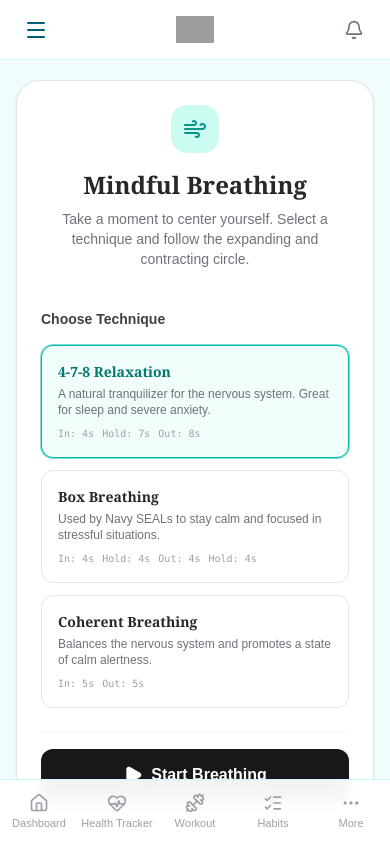
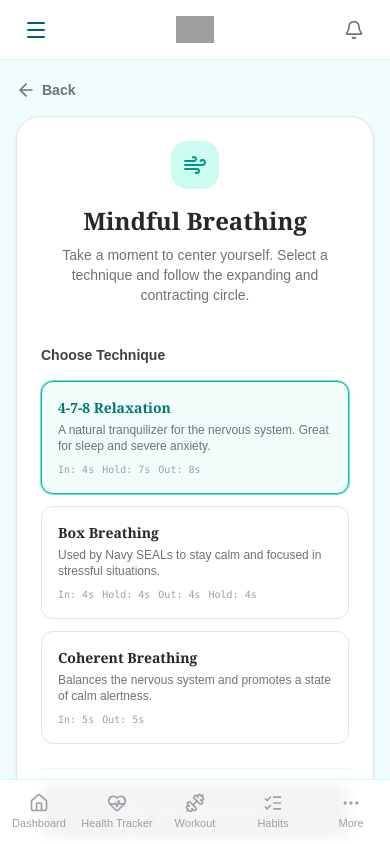
Before and after one commit to Abhisharma08/sugaroots-tools, a Next.js app: page /dashboard/stress-relief in a window 390 px wide. Built offline with nearby package versions, Linux system fonts and the light colour scheme; no server answers; grey boxes are pictures that could not be loaded.

Commit message:
feat: add mobile navigation buttons and improve touch interaction and scrolling behavior across dashboard pages

```diff
--- a/app/dashboard/habits/page.tsx
+++ b/app/dashboard/habits/page.tsx
@@ -1,10 +1,12 @@
 'use client';
 
 import HabitTracker from '@/components/HabitTracker';
+import MobileBackButton from '@/components/MobileBackButton';
 
 export default function HabitsPage() {
     return (
         <div>
+            <MobileBackButton fallbackHref="/dashboard" />
             <div className="pt-2 pb-12">
                 <HabitTracker />
             </div>
--- a/app/dashboard/layout.tsx
+++ b/app/dashboard/layout.tsx
@@ -24,7 +24,7 @@ export default function DashboardLayout({
                         <div className="flex flex-col flex-1 w-0 overflow-hidden">
                             <Header onMenuClick={() => setSidebarOpen(true)} />
 
-                            <main className="flex-1 relative overflow-y-auto focus:outline-none">
+                            <main className="flex-1 relative overflow-y-auto overscroll-contain focus:outline-none">
                                 <div className="py-5 sm:py-7 px-4 sm:px-6 lg:px-8 max-w-7xl mx-auto pb-24 lg:pb-7">
                                     <ErrorBoundary>
                                         {children}
--- a/app/dashboard/stress-relief/page.tsx
+++ b/app/dashboard/stress-relief/page.tsx
@@ -1,4 +1,5 @@
 import BreathingExercise from '@/components/BreathingExercise';
+import MobileBackButton from '@/components/MobileBackButton';
 
 export const metadata = {
     title: 'Stress Relief | SugaRoots',
@@ -7,6 +8,7 @@ export const metadata = {
 export default function StressReliefPage() {
     return (
         <div>
+            <MobileBackButton fallbackHref="/dashboard" />
             <BreathingExercise />
         </div>
     );
--- a/app/dashboard/tools/bmr/page.tsx
+++ b/app/dashboard/tools/bmr/page.tsx
@@ -1,8 +1,10 @@
 import BMRCalculator from '@/components/BMRCalculator';
+import MobileBackButton from '@/components/MobileBackButton';
 
 export default function BmrPage() {
     return (
         <div>
+            <MobileBackButton fallbackHref="/dashboard/tools" />
             <BMRCalculator />
         </div>
     );
--- a/app/dashboard/tools/weight-loss/page.tsx
+++ b/app/dashboard/tools/weight-loss/page.tsx
@@ -1,8 +1,10 @@
 import WeightLossPlanner from '@/components/WeightLossPlanner';
+import MobileBackButton from '@/components/MobileBackButton';
 
 export default function WeightLossPage() {
     return (
         <div>
+            <MobileBackButton fallbackHref="/dashboard/tools" />
             <WeightLossPlanner />
         </div>
     );
--- a/app/dashboard/workout-planner/page.tsx
+++ b/app/dashboard/workout-planner/page.tsx
@@ -1,10 +1,12 @@
 'use client';
 
 import WorkoutPlanner from '@/components/WorkoutPlanner';
+import MobileBackButton from '@/components/MobileBackButton';
 
 export default function WorkoutPlannerPage() {
     return (
         <div>
+            <MobileBackButton fallbackHref="/dashboard" />
             <WorkoutPlanner />
         </div>
     );
--- a/app/globals.css
+++ b/app/globals.css
@@ -23,6 +23,7 @@
         font-family: Arial, Helvetica, sans-serif;
         background: var(--sr-canvas);
         color: var(--sr-ink);
+        overscroll-behavior-y: none;
     }
 
     input,
@@ -36,6 +37,7 @@
     a,
     select {
         -webkit-tap-highlight-color: transparent;
+        touch-action: manipulation;
     }
 
     :focus-visible {
--- a/components/HabitTracker.tsx
+++ b/components/HabitTracker.tsx
@@ -213,7 +213,7 @@ export default function HabitTracker() {
                                     <span className={`text-[10px] sm:text-xs font-semibold uppercase tracking-wider mb-1 ${col.isToday ? 'text-zinc-900 dark:text-zinc-100' : 'text-zinc-400'}`}>
                                         {col.dayStr}
                                     </span>
-                                    <div className={`w-8 h-8 sm:w-10 sm:h-10 rounded-full flex items-center justify-center text-sm font-bold border-2 transition-all ${
+                                    <div className={`w-11 h-11 sm:w-12 sm:h-12 rounded-full flex items-center justify-center text-sm font-bold border-2 transition-all ${
                                         col.isToday
                                         ? 'border-yellow-400/50 relative'
                                         : 'border-zinc-200 dark:border-zinc-800 text-zinc-600 dark:text-zinc-400'
@@ -268,7 +268,7 @@ export default function HabitTracker() {
                                                 <div key={idx} className="flex-1 flex justify-center">
                                                     <button
                                                         onClick={() => handleToggle(habit.id, col.isoString, habit.completedDates)}
-                                                        className={`w-8 h-8 sm:w-10 sm:h-10 rounded-2xl transition-all duration-300 transform active:scale-90 ${
+                                                        className={`w-11 h-11 sm:w-12 sm:h-12 rounded-2xl transition-all duration-300 transform active:scale-90 ${
                                                             isCompleted
                                                             ? 'bg-lime-500 shadow-sm shadow-lime-500/20 text-white'
                                                             : 'bg-lime-100/50 dark:bg-lime-900/10 hover:bg-lime-200/50 dark:hover:bg-lime-900/30'
--- /dev/null
+++ b/components/MobileBackButton.tsx
@@ -0,0 +1,24 @@
+'use client';
+
+import { useRouter } from 'next/navigation';
+import { ArrowLeft } from 'lucide-react';
+
+export default function MobileBackButton({ fallbackHref = '/dashboard' }: { fallbackHref?: string }) {
+    const router = useRouter();
+
+    return (
+        <button
+            onClick={() => {
+                if (window.history.length > 2) {
+                    router.back();
+                } else {
+                    router.push(fallbackHref);
+                }
+            }}
+            className="lg:hidden flex items-center gap-1.5 text-sm font-semibold text-zinc-500 hover:text-zinc-800 dark:text-zinc-400 dark:hover:text-zinc-200 mb-4 transition-colors"
+        >
+            <ArrowLeft className="w-5 h-5" />
+            Back
+        </button>
+    );
+}
```
